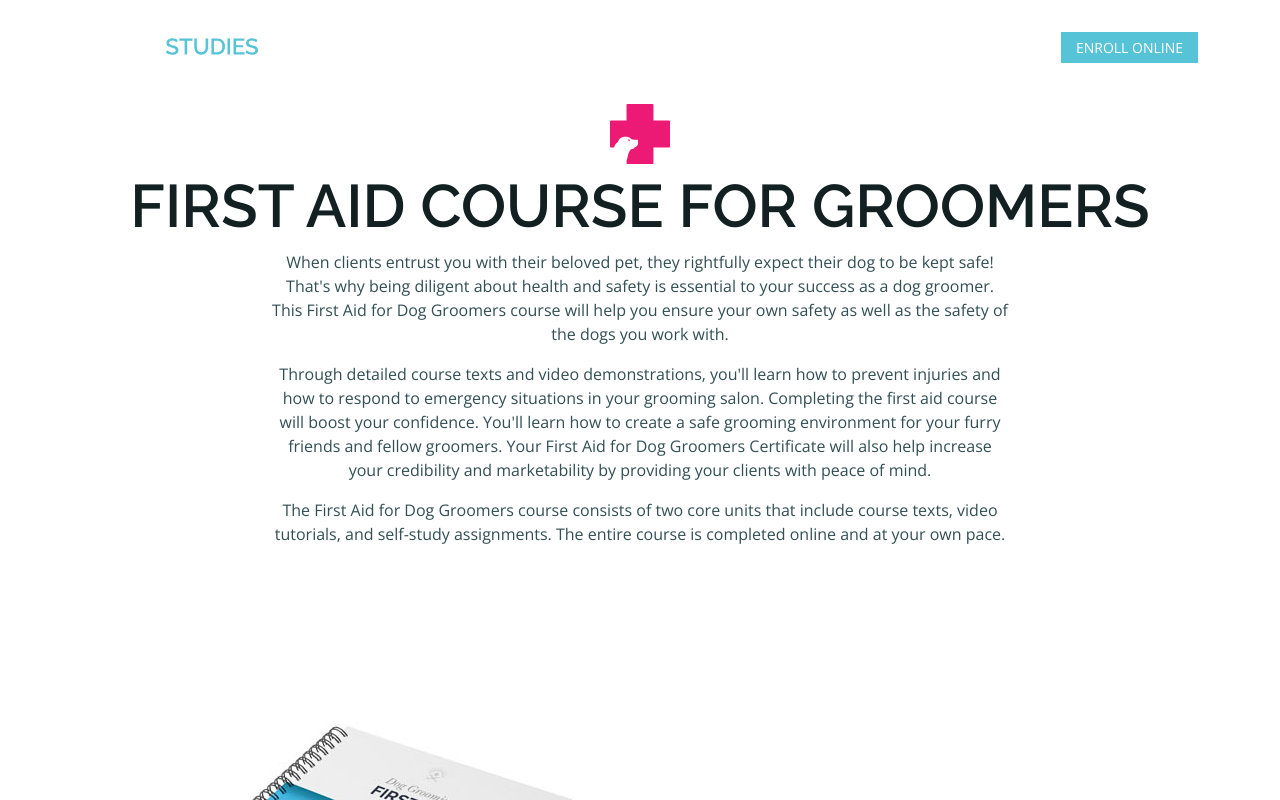
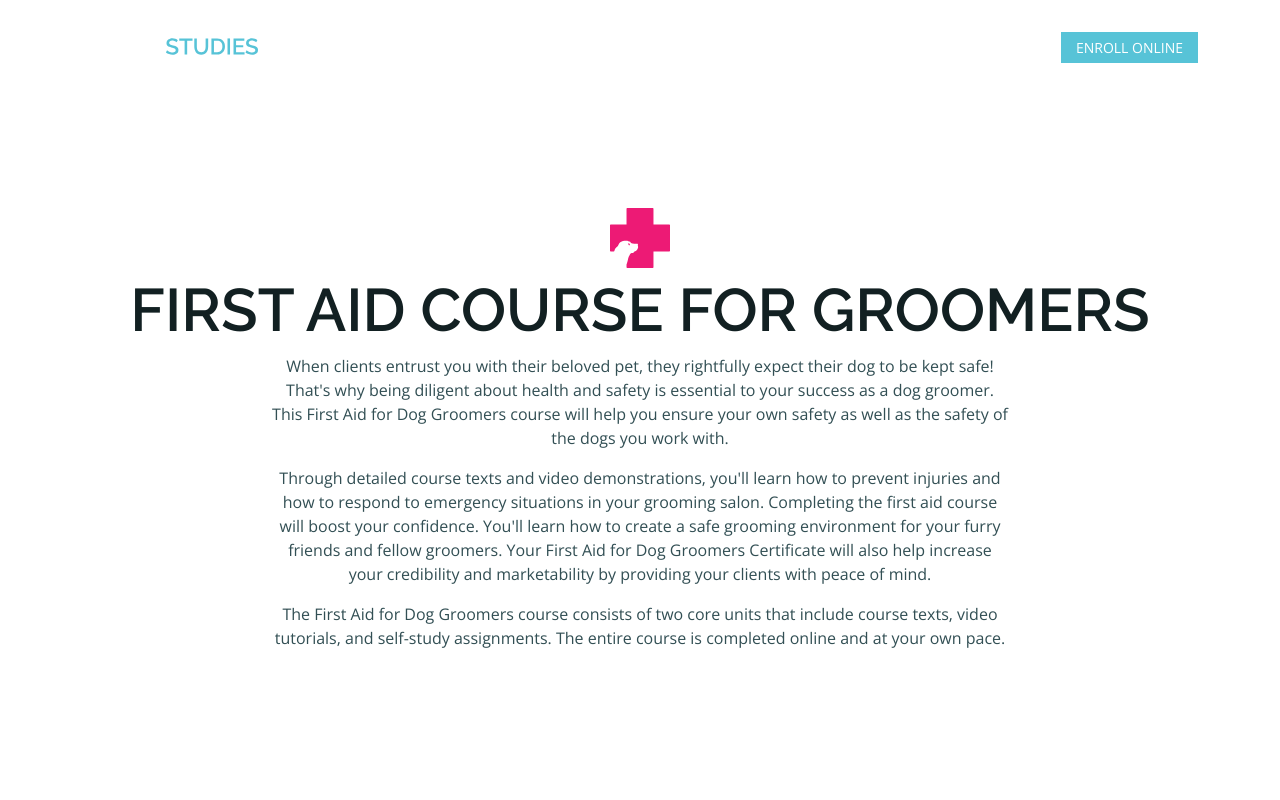
Before and after one commit to QCCareerSchool-Org/www.qcpetstudies.com, a Next.js app: page /dog-grooming-courses/first-aid in a window 1280 px wide. Shown: the top 800 px of the page. Built offline with nearby package versions, Linux system fonts and the light colour scheme; no server answers.

Commit message:
- updated id

```diff
--- a/src/pages/dog-grooming-courses/first-aid/index.tsx
+++ b/src/pages/dog-grooming-courses/first-aid/index.tsx
@@ -17,7 +17,7 @@ const DogGroomingPage: NextPage = () => {
         canonical="/dog-grooming-courses/first-aid"
       />
 
-      <section id="firstAidSection">
+      <section id="firstSection">
         <div className="container text-center">
           <div className="row align-items-center">
             <div className="col-12 pt-4">
```
